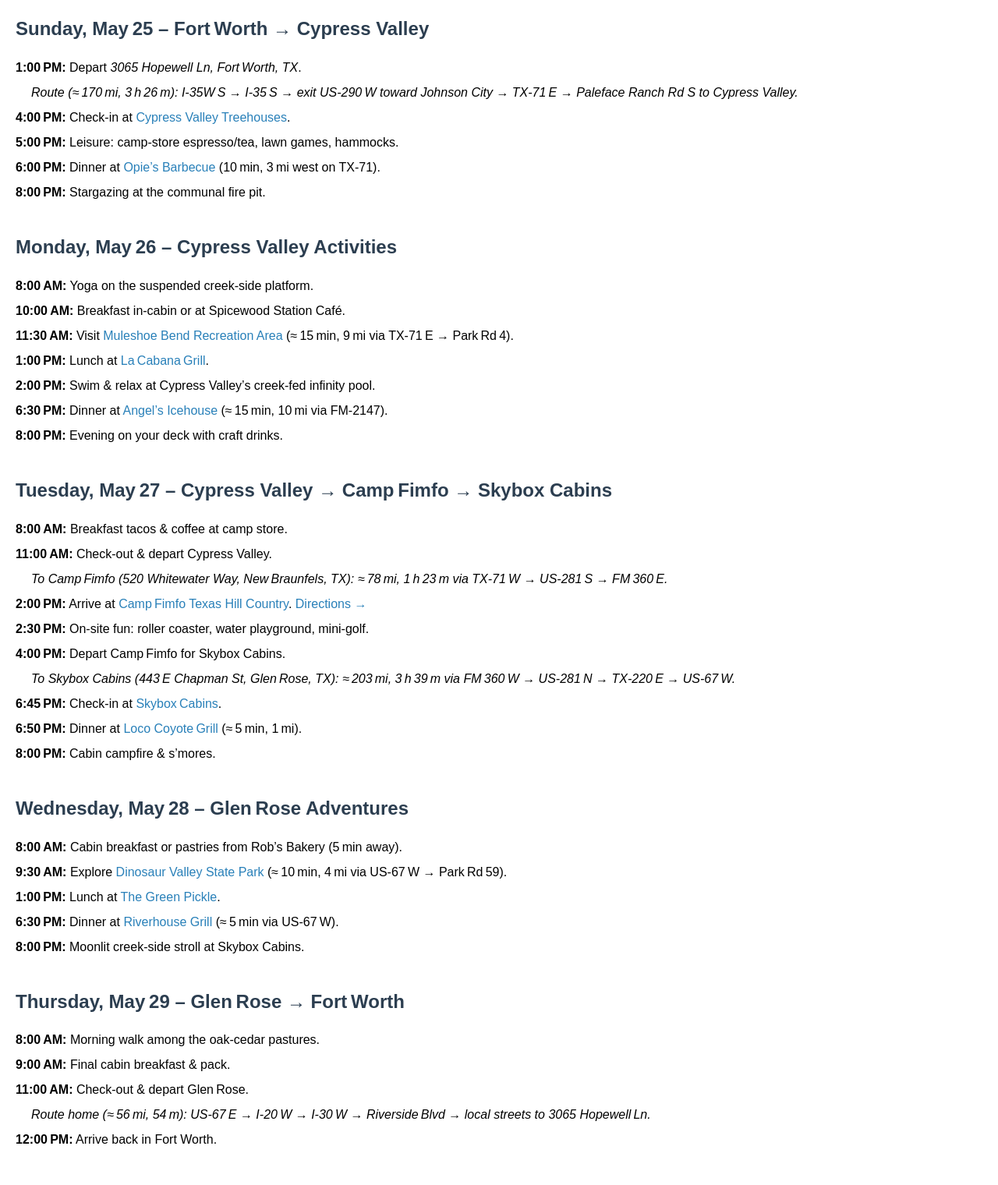
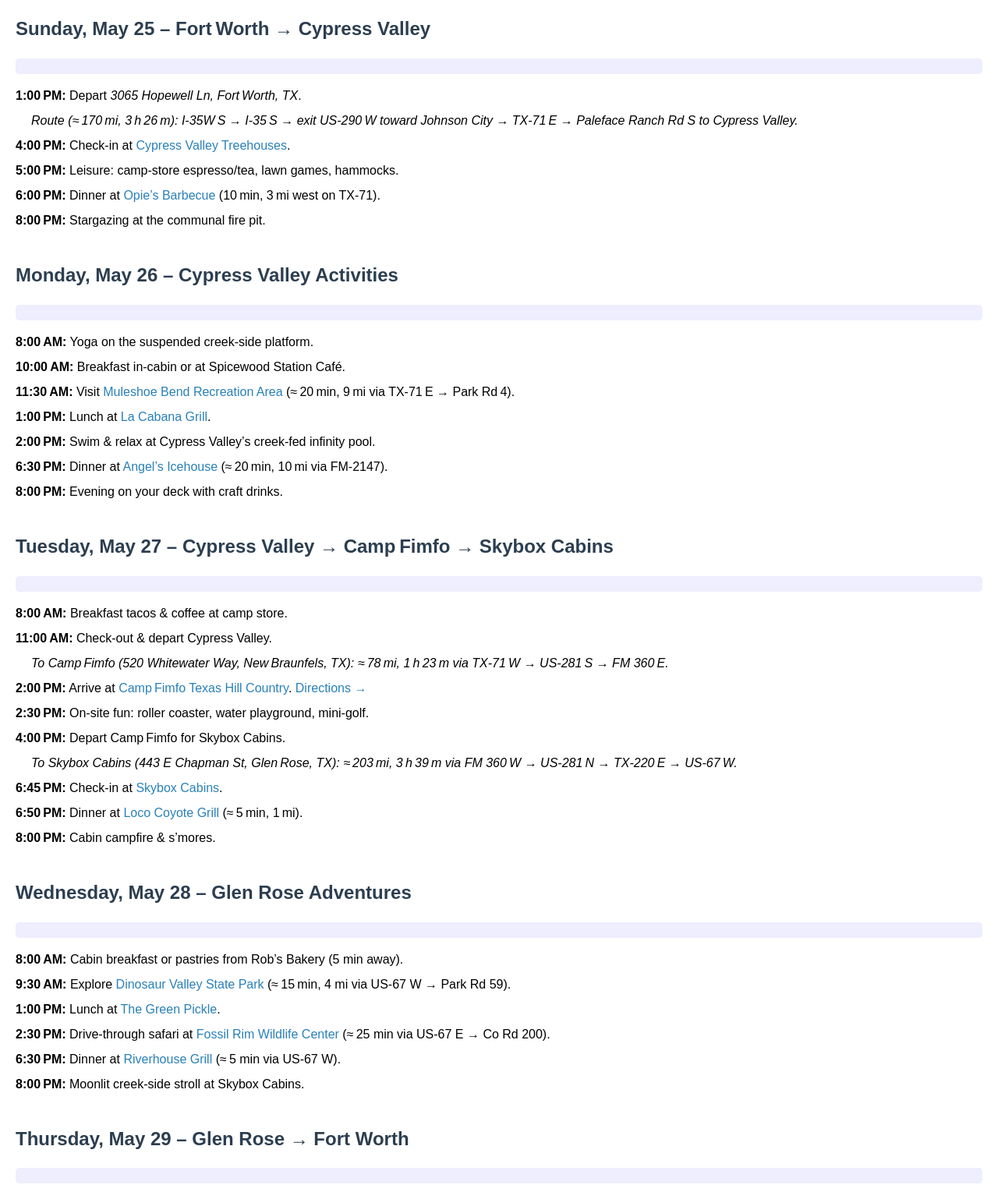
Before and after one commit to jeaton50/Vacation, a plain HTML site: page index.html in a window 1280 px wide. Shown: the part 72-1592 px from the top of the page at 78% size. Drawn offline with Linux system fonts and the light colour scheme.

Commit message:
Update index.html

```diff
--- a/index.html
+++ b/index.html
@@ -12,17 +12,21 @@
     a:hover { text-decoration: underline; }
     .day { margin-bottom: 40px; }
     .route { margin-left: 20px; font-style: italic; }
+    .weather { background: #eef; padding: 10px; border-radius: 5px; margin-bottom: 10px; }
   </style>
 </head>
 <body>
   <h1>Texas Hill Country Road Trip Itinerary</h1>
 
   <div class="day">
-    <h2>Sunday, May 25 – Fort Worth → Cypress Valley</h2>
+    <h2>Sunday, May 25 – Fort Worth → Cypress Valley</h2>
+    <div class="weather">
+
+    </div>
     <ul>
       <li><strong>1:00 PM:</strong> Depart <em>3065 Hopewell Ln, Fort Worth, TX</em>.</li>
       <li class="route">
-        Route (≈ 170 mi, 3 h 26 m): I‑35W S → I‑35 S → exit US‑290 W toward Johnson City → TX‑71 E → Paleface Ranch Rd S to Cypress Valley.
+        Route (≈ 170 mi, 3 h 26 m): I‑35W S → I‑35 S → exit US‑290 W toward Johnson City → TX‑71 E → Paleface Ranch Rd S to Cypress Valley.
       </li>
       <li><strong>4:00 PM:</strong> Check‑in at <a href="https://www.cypressvalley.com/" target="_blank">Cypress Valley Treehouses</a>.</li>
       <li><strong>5:00 PM:</strong> Leisure: camp‑store espresso/tea, lawn games, hammocks.</li>
@@ -32,25 +36,31 @@
   </div>
 
   <div class="day">
-    <h2>Monday, May 26 – Cypress Valley Activities</h2>
+    <h2>Monday, May 26 – Cypress Valley Activities</h2>
+    <div class="weather">
+
+    </div>
     <ul>
       <li><strong>8:00 AM:</strong> Yoga on the suspended creek‑side platform.</li>
       <li><strong>10:00 AM:</strong> Breakfast in‑cabin or at Spicewood Station Café.</li>
-      <li><strong>11:30 AM:</strong> Visit <a href="https://lcraparks.com/parks/muleshoe-bend-recreation-area" target="_blank">Muleshoe Bend Recreation Area</a> (≈ 15 min, 9 mi via TX‑71 E → Park Rd 4).
-      <li><strong>1:00 PM:</strong> Lunch at <a href="https://www.lacabanaspicewood.com/" target="_blank">La Cabana Grill</a>.</li>
+      <li><strong>11:30 AM:</strong> Visit <a href="https://www.recreation.gov/camping/campgrounds/232443" target="_blank">Muleshoe Bend Recreation Area</a> (≈ 20 min, 9 mi via TX‑71 E → Park Rd 4).</li>
+      <li><strong>1:00 PM:</strong> Lunch at <a href="https://www.lacabanaspicewood.com/" target="_blank">La Cabana Grill</a>.</li>
       <li><strong>2:00 PM:</strong> Swim & relax at Cypress Valley’s creek‑fed infinity pool.</li>
-      <li><strong>6:30 PM:</strong> Dinner at <a href="https://www.angelsicehouse.com/" target="_blank">Angel’s Icehouse</a> (≈ 15 min, 10 mi via FM‑2147).
+      <li><strong>6:30 PM:</strong> Dinner at <a href="https://www.angelsicehouse.com/" target="_blank">Angel’s Icehouse</a> (≈ 20 min, 10 mi via FM‑2147).</li>
       <li><strong>8:00 PM:</strong> Evening on your deck with craft drinks.</li>
     </ul>
   </div>
 
   <div class="day">
-    <h2>Tuesday, May 27 – Cypress Valley → Camp Fimfo → Skybox Cabins</h2>
+    <h2>Tuesday, May 27 – Cypress Valley → Camp Fimfo → Skybox Cabins</h2>
+    <div class="weather">
+
+    </div>
     <ul>
       <li><strong>8:00 AM:</strong> Breakfast tacos & coffee at camp store.</li>
       <li><strong>11:00 AM:</strong> Check‑out & depart Cypress Valley.</li>
       <li class="route">
-        To Camp Fimfo (520 Whitewater Way, New Braunfels, TX): ≈ 78 mi, 1 h 23 m via TX‑71 W → US‑281 S → FM 360 E.
+        To Camp Fimfo (520 Whitewater Way, New Braunfels, TX): ≈ 78 mi, 1 h 23 m via TX‑71 W → US‑281 S → FM 360 E.
       </li>
       <li><strong>2:00 PM:</strong> Arrive at <a href="https://www.campfimfo.com/" target="_blank">Camp Fimfo Texas Hill Country</a>.
         <a href="https://www.google.com/maps/dir/?api=1&destination=520+Whitewater+Way+New+Braunfels+TX+78132" target="_blank">Directions →</a>
@@ -58,33 +68,40 @@
       <li><strong>2:30 PM:</strong> On‑site fun: roller coaster, water playground, mini‑golf.</li>
       <li><strong>4:00 PM:</strong> Depart Camp Fimfo for Skybox Cabins.</li>
       <li class="route">
-        To Skybox Cabins (443 E Chapman St, Glen Rose, TX): ≈ 203 mi, 3 h 39 m via FM 360 W → US‑281 N → TX‑220 E → US‑67 W.
+        To Skybox Cabins (443 E Chapman St, Glen Rose, TX): ≈ 203 mi, 3 h 39 m via FM 360 W → US‑281 N → TX‑220 E → US‑67 W.
       </li>
-      <li><strong>6:45 PM:</strong> Check‑in at <a href="https://www.skyboxcabins.com/" target="_blank">Skybox Cabins</a>.</li>
-      <li><strong>6:50 PM:</strong> Dinner at <a href="https://www.tripadvisor.com/Restaurant_Review-g55902-d754419-Reviews-Loco_Coyote_Grill-Glen_Rose_Texas.html" target="_blank">Loco Coyote Grill</a> (≈ 5 min, 1 mi).
+      <li><strong>6:45 PM:</strong> Check‑in at <a href="https://www.skyboxcabins.com/" target="_blank">Skybox Cabins</a>.</li>
+      <li><strong>6:50 PM:</strong> Dinner at <a href="https://www.tripadvisor.com/Restaurant_Review-g55902-d754419-Reviews-Loco_Coyote_Grill-Glen_Rose_Texas.html" target="_blank">Loco Coyote Grill</a> (≈ 5 min, 1 mi).</li>
       <li><strong>8:00 PM:</strong> Cabin campfire & s’mores.</li>
     </ul>
   </div>
 
   <div class="day">
-    <h2>Wednesday, May 28 – Glen Rose Adventures</h2>
+    <h2>Wednesday, May 28 – Glen Rose Adventures</h2>
+    <div class="weather">
+
+    </div>
     <ul>
-      <li><strong>8:00 AM:</strong> Cabin breakfast or pastries from Rob’s Bakery (5 min away).</li>
-      <li><strong>9:30 AM:</strong> Explore <a href="https://tpwd.texas.gov/state-parks/dinosaur-valley" target="_blank">Dinosaur Valley State Park</a> (≈ 10 min, 4 mi via US‑67 W → Park Rd 59).
+      <li><strong>8:00 AM:</strong> Cabin breakfast or pastries from Rob’s Bakery (5 min away).</li>
+      <li><strong>9:30 AM:</strong> Explore <a href="https://tpwd.texas.gov/state-parks/dinosaur-valley" target="_blank">Dinosaur Valley State Park</a> (≈ 15 min, 4 mi via US‑67 W → Park Rd 59).</li>
       <li><strong>1:00 PM:</strong> Lunch at <a href="https://www.tripadvisor.com/Restaurant_Review-g55902-d4115059-Reviews-The_Green_Pickle-Glen_Rose_Texas.html" target="_blank">The Green Pickle</a>.</li>
-      <li><strong>6:30 PM:</strong> Dinner at <a href="https://www.theriverhousegrill.net/" target="_blank">Riverhouse Grill</a> (≈ 5 min via US‑67 W).</li>
-      <li><strong>8:00 PM:</strong> Moonlit creek‑side stroll at Skybox Cabins.</li>
+      <li><strong>2:30 PM:</strong> Drive‑through safari at <a href="https://fossilrim.org/" target="_blank">Fossil Rim Wildlife Center</a> (≈ 25 min via US‑67 E → Co Rd 200).</li>
+      <li><strong>6:30 PM:</strong> Dinner at <a href="https://www.theriverhousegrill.net/" target="_blank">Riverhouse Grill</a> (≈ 5 min via US‑67 W).</li>
+      <li><strong>8:00 PM:</strong> Moonlit creek‑side stroll at Skybox Cabins.</li>
     </ul>
   </div>
 
   <div class="day">
-    <h2>Thursday, May 29 – Glen Rose → Fort Worth</h2>
+    <h2>Thursday, May 29 – Glen Rose → Fort Worth</h2>
+    <div class="weather">
+
+    </div>
     <ul>
       <li><strong>8:00 AM:</strong> Morning walk among the oak‑cedar pastures.</li>
       <li><strong>9:00 AM:</strong> Final cabin breakfast & pack.</li>
       <li><strong>11:00 AM:</strong> Check‑out & depart Glen Rose.</li>
       <li class="route">
-        Route home (≈ 56 mi, 54 m): US‑67 E → I‑20 W → I‑30 W → Riverside Blvd → local streets to 3065 Hopewell Ln.
+        Route home (≈ 56 mi, 54 m): US‑67 E → I‑20 W → I‑30 W → Riverside Blvd → local streets to 3065 Hopewell Ln.
       </li>
       <li><strong>12:00 PM:</strong> Arrive back in Fort Worth.</li>
     </ul>
@@ -95,7 +112,7 @@
     <li>Pack layers: daytime mid‑80°F, evenings low‑60°F.</li>
     <li>Bring hiking shoes and water‑friendly footwear.</li>
     <li>Carry binoculars, refillable water bottles, and phone chargers.</li>
-    <li>Allow 15–30 min buffer per leg for breaks or traffic.</li>
+    <li>Allow 15–30 min buffer per leg for breaks or traffic.</li>
     <li>Check live navigation (Google Maps/Waze) before each departure.</li>
   </ul>
 </body>
```
